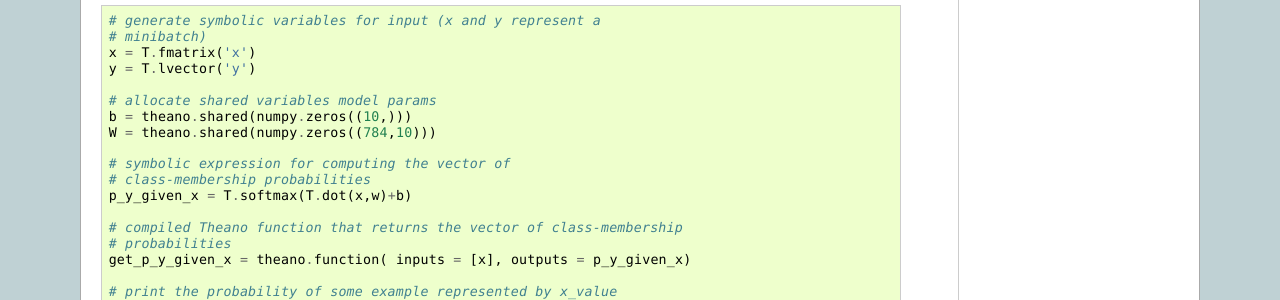
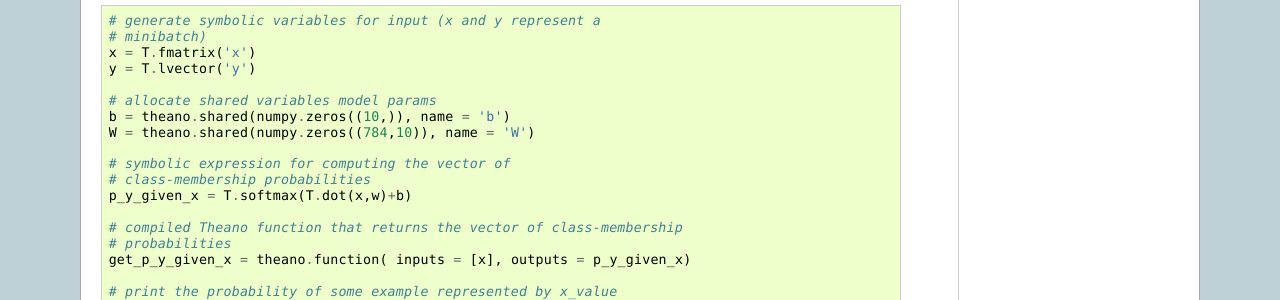
Before and after one commit to lisa-lab/DeepLearningTutorials, a Sphinx documentation site: the page built from doc/logreg.txt, in a window 1280 px wide and 900 px high, scrolled down 592 px. Shown: the part 151-451 px from the top of the window. Built offline with Sphinx 7.4.7, drawn with Linux system fonts in a browser that asks for light colours; formulas are drawn with MathJax 3; some of the changed text lies outside the part shown.

Commit message:
added names to variables

```diff
--- a/doc/logreg.txt
+++ b/doc/logreg.txt
@@ -65,8 +65,8 @@
   y = T.lvector('y')
 
   # allocate shared variables model params
-  b = theano.shared(numpy.zeros((10,)))
-  W = theano.shared(numpy.zeros((784,10)))
+  b = theano.shared(numpy.zeros((10,)), name = 'b')
+  W = theano.shared(numpy.zeros((784,10)), name = 'W')
 
   # symbolic expression for computing the vector of
   # class-membership probabilities
@@ -189,10 +189,10 @@
 
             # initialize with 0 the weights W as a matrix of shape (n_in, n_out)
             self.W = theano.shared( value=numpy.zeros((n_in,n_out),
-                                                dtype = theano.config.floatX) )
+                                                dtype = theano.config.floatX), name ='W' )
             # initialize the baises b as a vector of n_out 0s
             self.b = theano.shared( value=numpy.zeros((n_out,),
-                                                dtype = theano.config.floatX) )
+                                                dtype = theano.config.floatX), name = 'b' )
 
             # compute vector of class-membership probabilities in symbolic form
             self.p_y_given_x = T.nnet.softmax(T.dot(input, self.W)+self.b)
```
